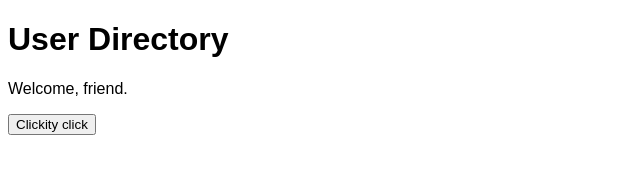
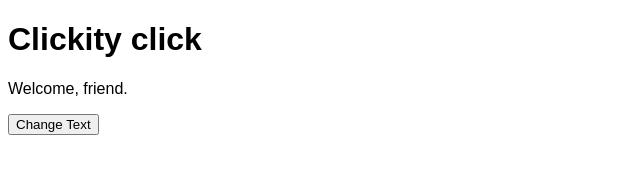
Before and after one commit to ritisachdeva/user-directory, a plain HTML site: page index.html in a window 1280 px wide. Both pictures are taken after a click on the button "Change Text". Shown: the whole page, without its empty margins (0-640 px from the left). Drawn offline with Linux system fonts and the light colour scheme.

Commit message:
Part 1 done

```diff
--- a/index.js
+++ b/index.js
@@ -1,7 +1,8 @@
 const button = document.querySelector('button.greeting')
+const head = document.querySelector('h1')
 
-function changeText(ev) {
-    ev.target.textContent = 'Clickity click'
+function changeText() {
+    head.textContent = 'Clickity click'
 }
 
 button.addEventListener('click', changeText)
```
Also changed, not shown: index.html (+3 -0 lines).
